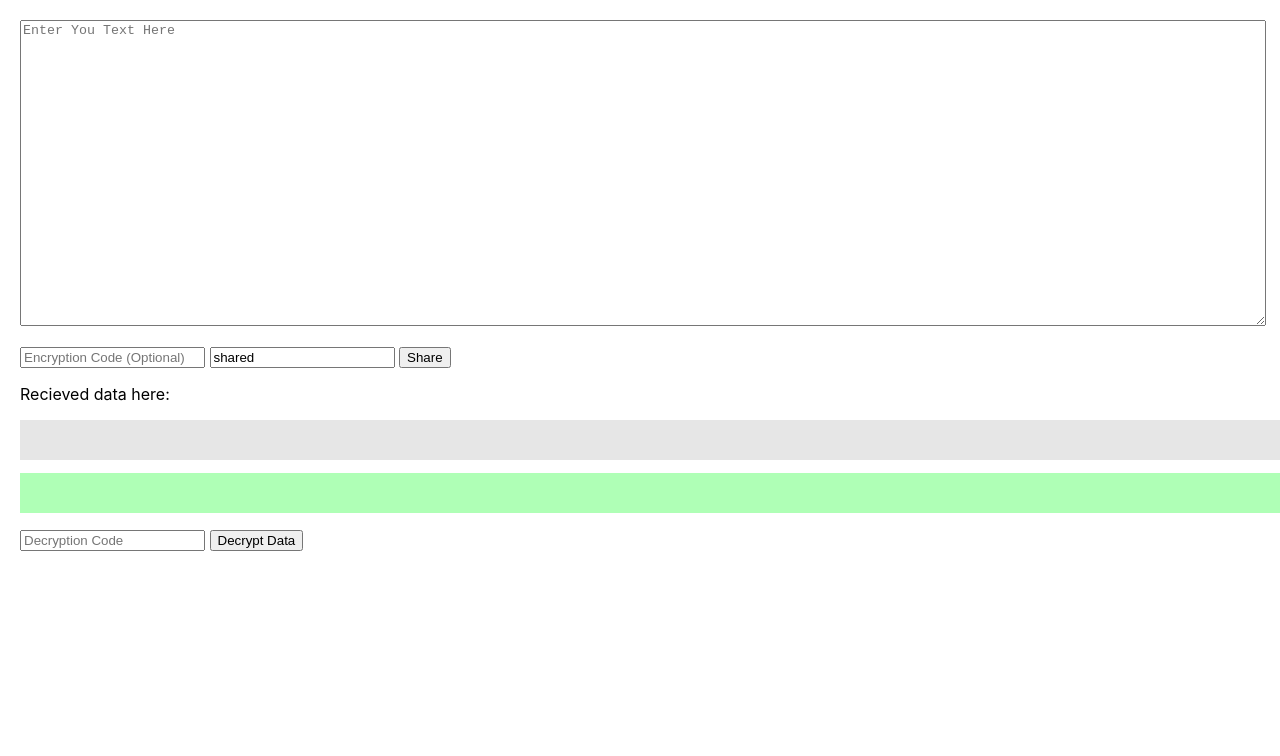
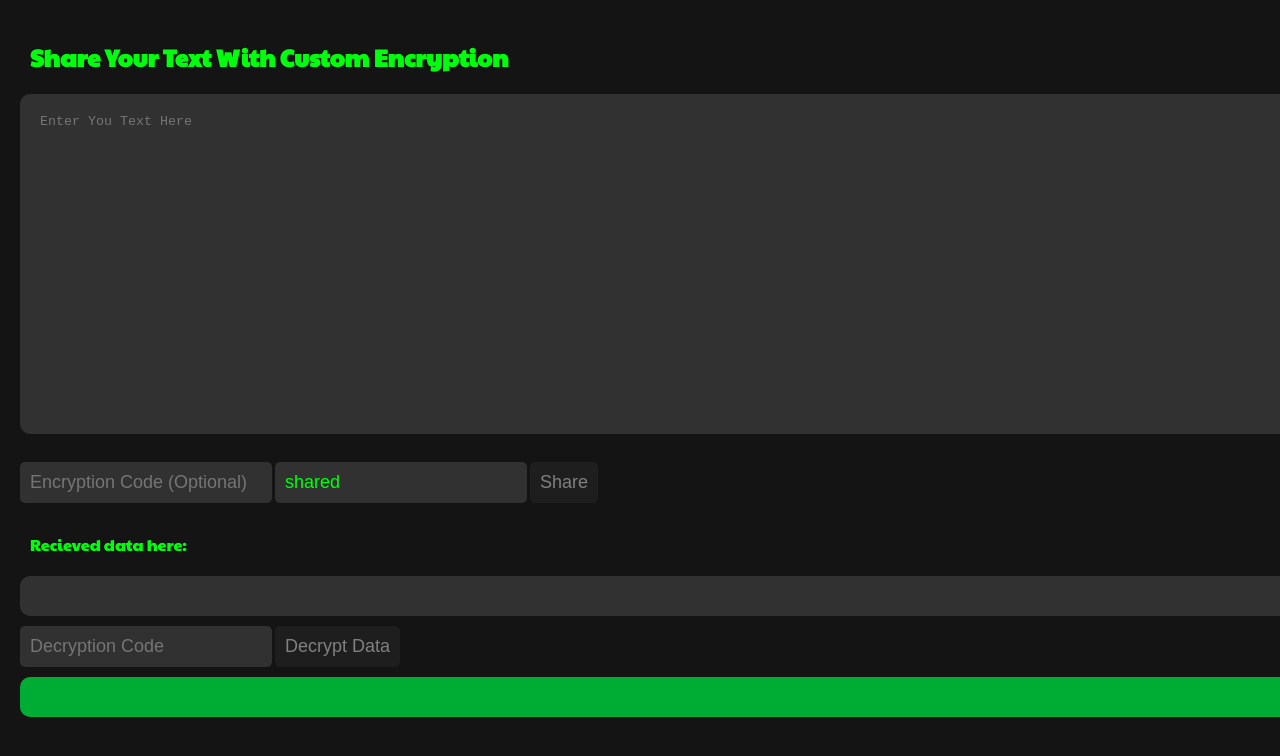
Before and after one commit to himanshurajora/ShareMyText, a React (Vite) app: page / in a window 1280 px wide. Shown: the top 756 px of the page. Built offline with nearby package versions, Linux system fonts and the light colour scheme; no server answers; the database is empty.

Commit message:
new theme

```diff
--- a/package.json
+++ b/package.json
@@ -17,6 +17,7 @@
     "jsonwebtoken": "^8.5.1",
     "react": "^17.0.2",
     "react-dom": "^17.0.2",
+    "typescript": "^4.5.3",
     "vite": "^2.6.7"
   },
   "devDependencies": {
--- a/src/App.css
+++ b/src/App.css
@@ -1,20 +1,98 @@
+@import url('https://fonts.googleapis.com/css2?family=Paytone+One&display=swap');
 .App{
   padding: 20px;
 }
+*{
+  padding: 0;
+  margin: 0;
+}
 textarea{
   width: 100%;
+  color: rgb(0, 255, 13);
+  background-color: rgb(49, 49, 49);
+  border: none;
+  padding: 20px;
+  border-radius: 10px;
+}
+
+textarea:focus{
+  outline: 4px solid rgba(255, 255, 255, 0.37);
+}
+#wrapper{
+  font-family: 'Paytone One', sans-serif;
+  color: rgb(0, 255, 13);
+  font-size: x-large;
+  padding: 20px 10px;
+}
+
+.text-small{
+  font-size: medium;
+  color: rgb(0, 255, 13);
+  padding: 10px;
 }
 #r{
-  background-color: rgb(230, 230, 230);
+  background-color: rgb(49, 49, 49);
   height: 20%;
   width: 100%;
   padding: 20px;
+  border: none;
+  border-radius: 10px;
   overflow-x: scroll;
+  margin: 10px 0px;
+  color: rgb(0, 255, 13);
 }
 
 #decoded{
-  background-color: rgb(175, 255, 182);
+  background-color: rgb(0, 173, 52);
   height: 20%;
   width: 100%;
   padding: 20px;
+  border: none;
+  border-radius: 10px;
+  overflow-x: scroll;
+  margin: 10px 0px;
+  color: rgb(255, 255, 255);
 }
+
+body{
+  background-color: #141414;
+  font-family: 'Paytone One', sans-serif;
+}
+
+
+.inputs{
+  background-color: rgb(49, 49, 49);
+  color: rgb(0, 255, 13);
+  font-size: large;
+  padding: 10px;
+  border: none;
+  border-radius: 5px;
+}
+
+.inputs:focus{
+  outline: 1px solid rgba(255, 255, 255, 0.37);
+}
+
+.btn{
+  background: rgb(30, 30, 30);
+  color: grey;
+  font-size: large;
+  padding: 10px;
+  border: none;
+  border-radius: 5px;
+}
+
+.btn:hover{
+  background: rgb(30, 30, 30);
+  color: rgb(0, 255, 13);
+}
+
+::-webkit-scrollbar {
+  width: 5px;
+  height: 5px;
+}
+
+::-webkit-scrollbar-thumb {
+  background: rgb(0, 104, 31);
+  border-radius: 10px;
+}
--- a/src/App.tsx
+++ b/src/App.tsx
@@ -5,7 +5,7 @@ import firebase from 'firebase'
 import app from 'firebase/app'
 import 'firebase/firestore'
 import * as Crypto from 'crypto-js'
-
+// import hljs, {HLJSApi} from 'highlight.js'
 var firebaseConfig = {
   apiKey: "AIzaSyCTvOjkdho2r7l4m-GVPYiSrEuazQeYu2s",
   authDomain: "chat-fire-test-756d8.firebaseapp.com",
@@ -18,13 +18,12 @@ var firebaseConfig = {
 // Initialize Firebase
 firebase.initializeApp(firebaseConfig)
 
-interface Data{
+interface Data {
   data: string,
   createdAt: number
 }
 
 function App() {
-
   var db = firebase.firestore()
   var ref = db.collection("shareData")
   const [data, setData] = useState("")
@@ -35,10 +34,11 @@ function App() {
   const [decoded, setdecoded] = useState("")
   const [room, setroom] = useState("shared");
   const [r, setR] = useState("")
+
   const shareData = async () => {
     setDisable(true)
     if (data) {
-      var dataJson = {"data" : "some data", "createdAt": 1337}
+      var dataJson = { "data": "some data", "createdAt": 1337 }
       if (encypcode) {
         dataJson = {
           "data": Crypto.AES.encrypt(data, encypcode).toString(),
@@ -58,13 +58,13 @@ function App() {
   }
 
   const decryptData = async () => {
-     try{
+    try {
       if (r) {
-        var decoded  = Crypto.AES.decrypt(r, decryptcode).toString(Crypto.enc.Utf8)
+        var decoded = Crypto.AES.decrypt(r, decryptcode).toString(Crypto.enc.Utf8)
         setdecoded(decoded)
         // setMessage(`decrypted data successfully at ${new Date(decoded.createdAt).toUTCString()}`)
       }
-      } catch(e) {
+    } catch (e) {
       setdecoded("wrong decreption key or some error".toUpperCase())
     }
   }
@@ -79,13 +79,16 @@ function App() {
   }
   return (
     <div className="App">
-        {/* <h2>Don't worry it's just firebase.. not hard to make anything like it.. why worry so much</h2> */}
-        <textarea rows={20} onChange={(e) => { setData(e.target.value) }} placeholder={"Enter You Text Here"}></textarea>
-        <p> <input type="text" placeholder='Encryption Code (Optional)' onChange={(e)=>{setencypcode(e.target.value)}} /> <input type="text" placeholder='Room Id (Optional)' value={room} onChange={(e)=>{setroom(e.target.value)}}/> <span> <button onClick={shareData}>{!disable ? "Share" : "Sending In Progress..."}</button></span> {message}</p>
-        <p>Recieved data here:</p>
+      <h4 id='wrapper'>Share Your Text With Custom Encryption</h4>
+      <code>
+        <textarea className='input-text' rows={20} onChange={(e) => { setData(e.target.value) }} placeholder={"Enter You Text Here"}></textarea>
+      </code>
+      <p><br /> <input type="text" id='enc' className='inputs' placeholder='Encryption Code (Optional)' onChange={(e) => { setencypcode(e.target.value) }} /> <input id='room' className='inputs' type="text" placeholder='Room Id (Optional)' value={room} onChange={(e) => { setroom(e.target.value) }} /> <span> <button className='btn' onClick={shareData}>{!disable ? "Share" : "Sending In Progress..."}</button></span></p>
+      <p className='text-small'>{message}</p>
+      <p className='text-small'>Recieved data here:</p>
       <pre id={"r"}>{r}</pre>
+      <p> <input className='inputs' type="text" placeholder='Decryption Code' onChange={(e) => { setdecryptcode(e.target.value) }} /> <span > <button className='btn' onClick={decryptData}>{"Decrypt Data"}</button></span></p>
       <pre id={"decoded"}>{decoded}</pre>
-        <p> <input type="text" placeholder='Decryption Code' onChange={(e)=>{setdecryptcode(e.target.value)}} /> <span> <button onClick={decryptData}>{"Decrypt Data"}</button></span></p>
     </div>
   )
 }
```
Also changed, not shown: 2 other files (tests, documents, lock files or other folders). Lines whose indentation alone changed are shown as unchanged.
